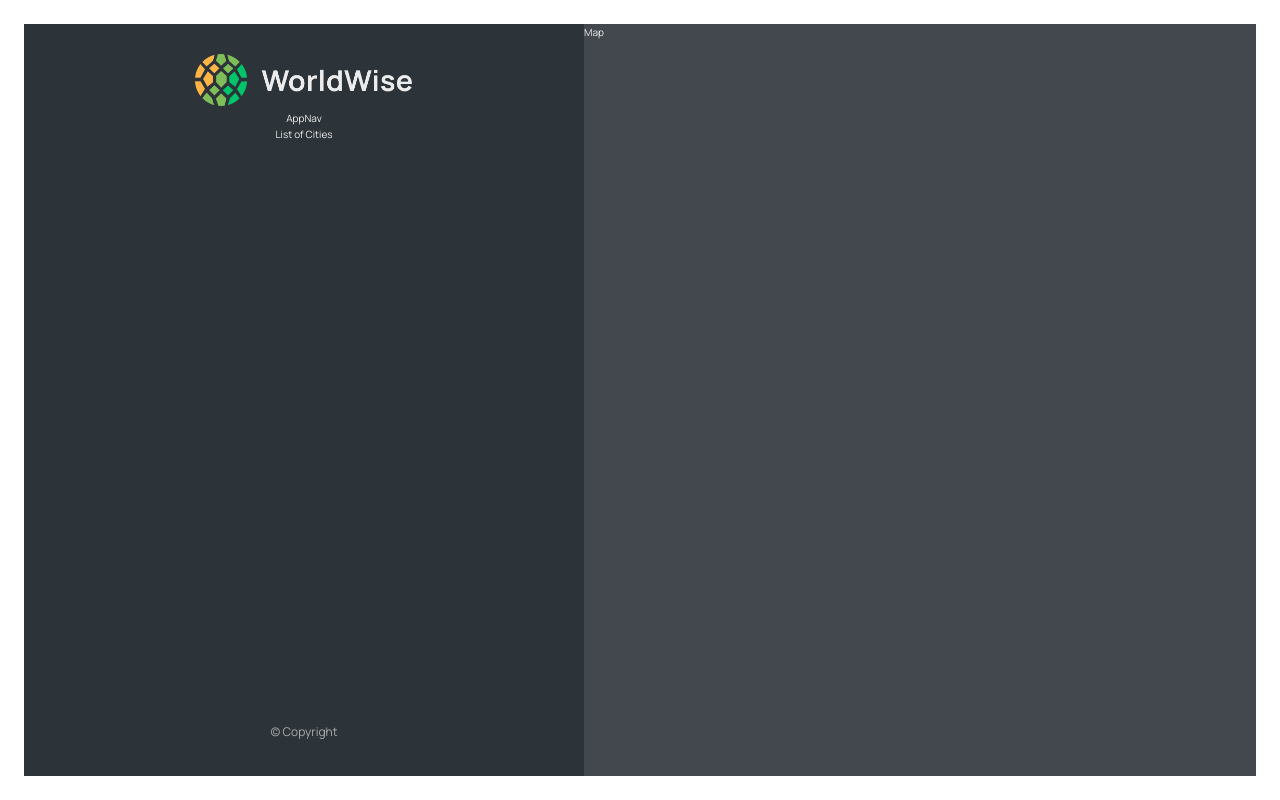
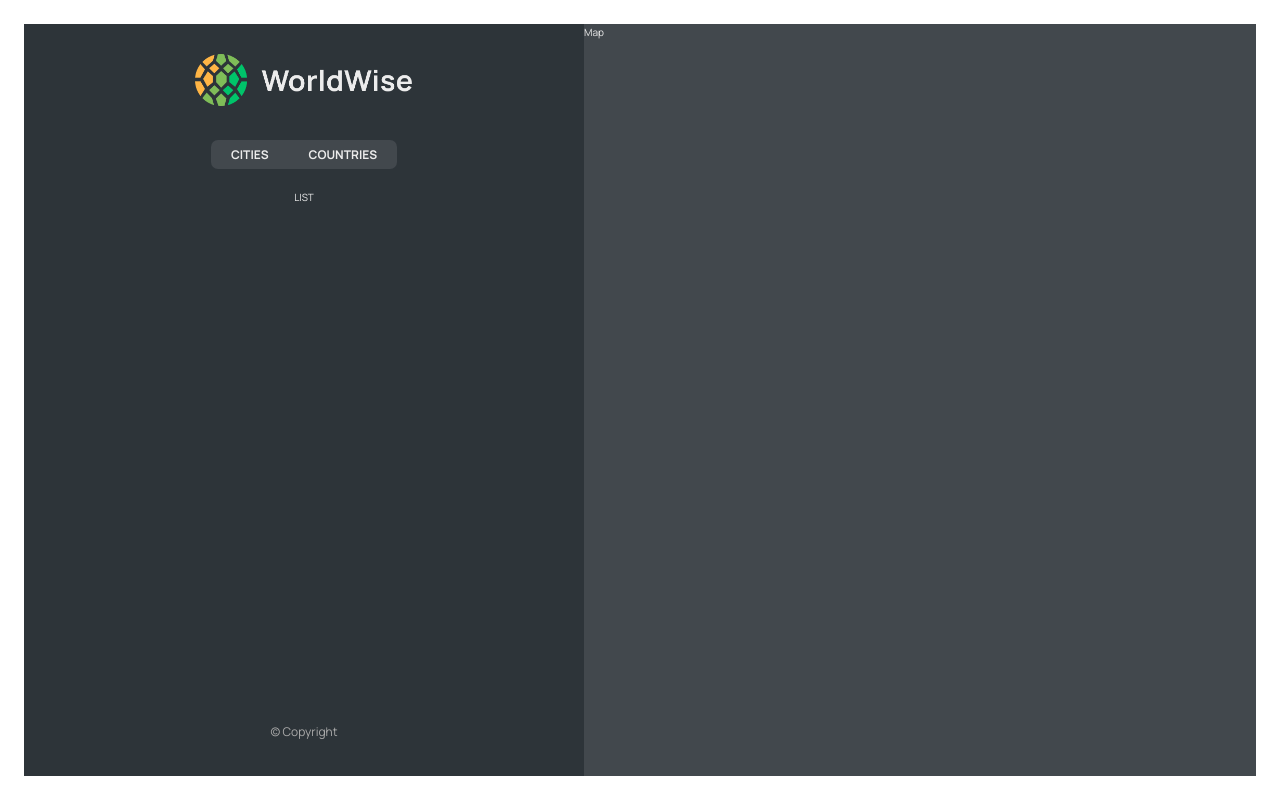
Before and after one commit to Raouf-Allame/WorldWise, a React (Vite) app: page /app in a window 1280 px wide. Built offline with nearby package versions, Linux system fonts and the light colour scheme.

Commit message:
Nested Routes and Index Route

```diff
--- a/src/App.jsx
+++ b/src/App.jsx
@@ -14,7 +14,12 @@
         <Route path="product" element={<Product />} />
         <Route path="pricing" element={<Pricing />} />
         <Route path="login" element={<Login />} />
-        <Route path="app" element={<AppLayout />} />
+        <Route path="app" element={<AppLayout />}>
+          <Route index element={<p>LIST</p>} />
+          <Route path="cities" element={<p>List of cities</p>}/>
+          <Route path="countries" element={<p>countries</p>} />
+          <Route path="form" element={<p>form</p>} />
+        </Route>
         <Route path="*" element={<PageNotFound />} />
       </Routes>
     </BrowserRouter>
--- a/src/components/AppNav/AppNav.jsx
+++ b/src/components/AppNav/AppNav.jsx
@@ -1,8 +1,18 @@
+import { NavLink } from 'react-router-dom'
+import styles from './AppNav.module.css'
+
 function AppNav() {
   return (
-    <div>
-      AppNav
-    </div>
+    <nav className={styles.nav}>
+      <ul>
+        <li>
+          <NavLink to='cities'>Cities</NavLink>
+        </li>
+        <li>
+          <NavLink to='countries'>Countries</NavLink>
+        </li>
+      </ul>
+    </nav>
   )
 }
 
--- a/src/components/Sidebar/Sidebar.jsx
+++ b/src/components/Sidebar/Sidebar.jsx
@@ -2,12 +2,14 @@
 import styles from './Sidebar.module.css'
 import Logo from '../Logo/Logo'
 import AppNav from '../AppNav/AppNav'
+import { Outlet } from 'react-router-dom'
 function Sidebar() {
   return (
     <div className={styles.sidebar}>
       <Logo />
       <AppNav />
-      <p>List of Cities</p>
+
+      <Outlet />
 
       <footer className={styles.footer}>
         <p className={styles.copyright}>
--- a/src/pages/AppLayout.jsx
+++ b/src/pages/AppLayout.jsx
@@ -5,7 +5,6 @@
 function AppLayout() {
   return (
     <div className={styles.app}>
-
       <Sidebar />
       <Map />
     </div>
```
